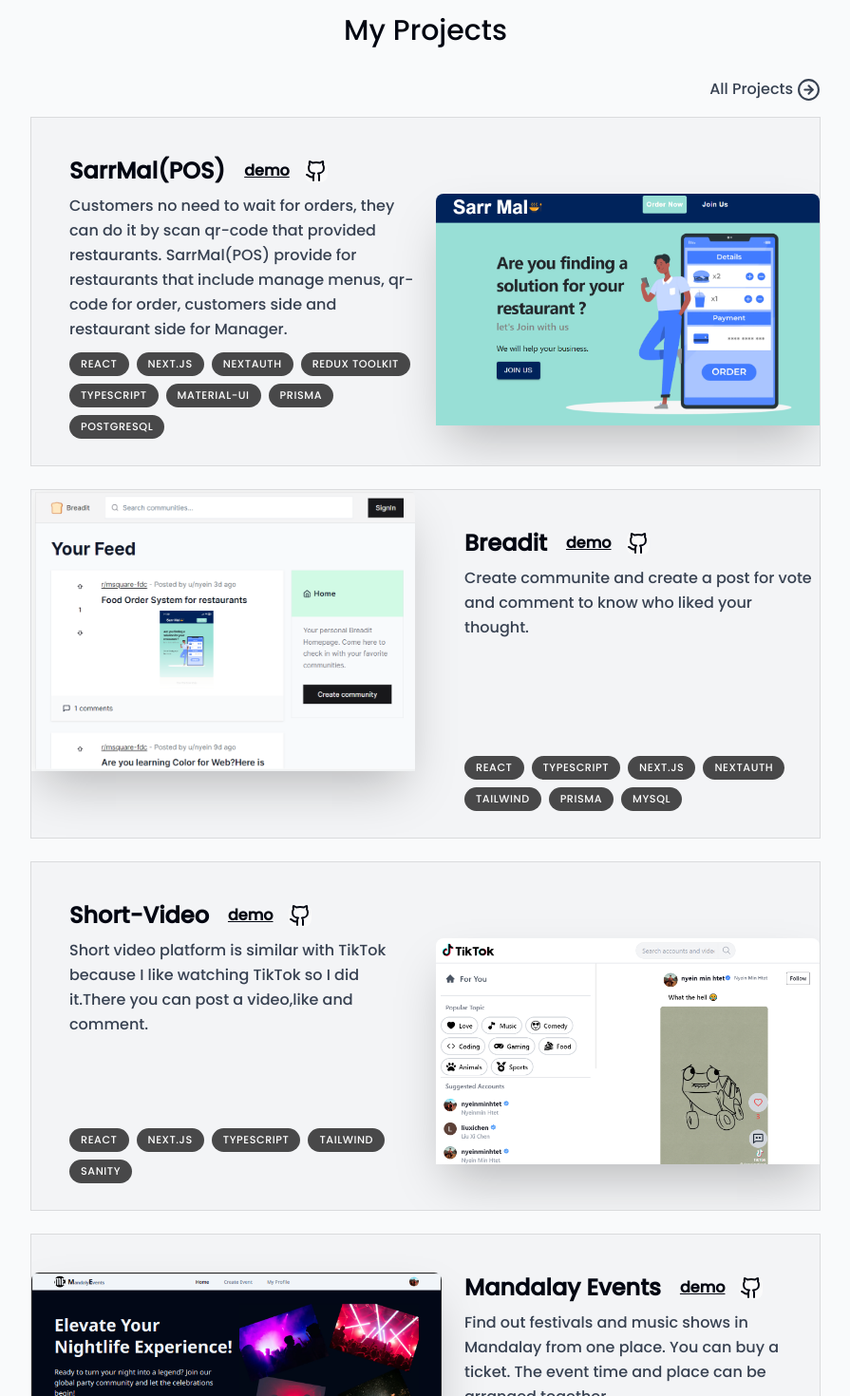
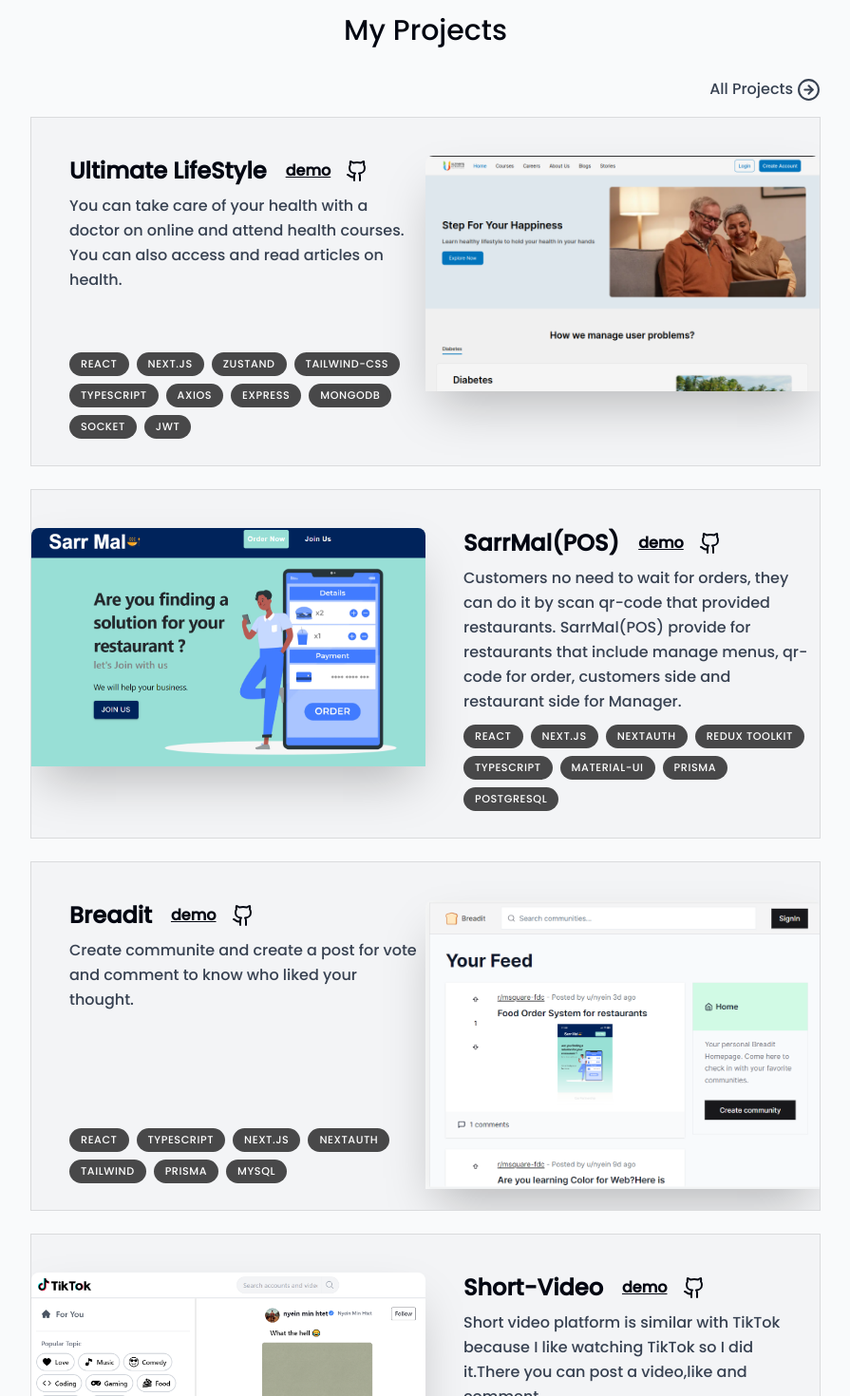
Before and after one commit to nyeinminhtet/portfolio, a Next.js app: page / in a window 1280 px wide. Shown: the part 1280-2750 px from the top of the page at 95% size, without its empty margins (192-1087 px from the left). Built offline with nearby package versions, Linux system fonts and the light colour scheme; no server answers.

Commit message:
add:feat-underline-hover-and-new-pj

```diff
--- a/app/globals.css
+++ b/app/globals.css
@@ -9,3 +9,11 @@
 .Borderblack {
   @apply border border-black/10;
 }
+
+/* styles.css */
+.underline-animation {
+  @apply absolute -bottom-1 left-0 bg-transparent h-[4px] bg-gradient-to-r from-indigo-400 to-indigo-700;
+  width: 0;
+  animation: underline-expand forwards;
+  transition: 1s ease-in-out;
+}
--- a/app/projects/page.tsx
+++ b/app/projects/page.tsx
@@ -8,6 +8,7 @@ import Image from "next/image";
 import { ChevronLeftCircle } from "lucide-react";
 import { useRouter } from "next/navigation";
 import SectionHeader from "@/components/sectionHeader";
+import { motion } from "framer-motion";
 
 const Page = () => {
   const router = useRouter();
@@ -31,12 +32,16 @@ const Page = () => {
           return (
             <div key={index} className="mb-3 sm:mb-6">
               <section
-                className=" bg-gray-100 relative flex flex-col md:flex-row gap-x-3 max-w-[40rem] Borderblack overflow-hidden hover:bg-gray-200 transition sm:pr-18
-                            relative sm:h-[28rem] dark:bg-gray-800 dark:hover:bg-gray-700 rounded-xl"
+                className=" bg-gray-100 group relative flex flex-col md:flex-row gap-x-3 max-w-[40rem] Borderblack overflow-hidden hover:bg-gray-200 transition sm:pr-18
+                             sm:h-[28rem] dark:bg-gray-800 dark:hover:bg-gray-700 rounded-xl"
               >
                 <div className="px-5 pt-4 pb-7 sm:pl-5 sm:pr-2 sm:pt-5 sm:max-w-[50%] flex flex-col h-full">
                   <div className="flex gap-2 items-center">
-                    <h3 className="text-2xl text-indigo-700">{title}</h3>
+                    <h3 className="relative text-2xl font-semibold dark:text-gray-200">
+                      {title}
+                      <motion.hr className="underline-animation group-hover:w-full" />
+                    </h3>
+
                     <div className="flex gap-4 absolute right-5 top-5">
                       <Link
                         href={demo}
@@ -45,12 +50,8 @@ const Page = () => {
                       >
                         demo
                       </Link>
-                      <Link
-                        href={github}
-                        target="_blank"
-                        className=" bg-zinc-50 rounded-lg hover:bg-zinc-400 "
-                      >
-                        <Github className="dark:text-black rounded-md hover:bg-zinc-400 dark:hover:bg-zinc-50" />
+                      <Link href={github} target="_blank">
+                        <Github className=" dark:text-white  rounded-md  hover:text-indigo-800 dark:hover:text-indigo-600" />
                       </Link>
                     </div>
                   </div>
@@ -61,7 +62,7 @@ const Page = () => {
                     {tags.map((tag, i) => (
                       <li
                         key={i}
-                        className=" bg-black/[0.7] px-3 py-1 text-[0.7rem] uppercase tracking-wider text-white rounded-full"
+                        className="bg-black/[0.7] px-3 py-1 text-[0.7rem] uppercase tracking-wider text-white rounded-full"
                       >
                         {tag}
                       </li>
--- a/components/project.tsx
+++ b/components/project.tsx
@@ -36,13 +36,14 @@ export default function Project({
       className="mb-3 sm:mb-6 last:mb-0 group"
     >
       <section
-        className=" bg-gray-100 flex flex-col md:flex-row max-w-[52rem] Borderblack overflow-hidden hover:bg-gray-200 transition md:pr-18
-       relative md:h-[23rem] dark:bg-gray-800 dark:hover:bg-gray-700"
+        className=" bg-gray-100 group flex flex-col md:flex-row max-w-[52rem] Borderblack overflow-hidden hover:bg-gray-200 transition md:pr-18
+      relative  md:h-[23rem] dark:bg-gray-800 "
       >
-        <div className=" px-5 pt-4 pb-7 md:pl-10 md:pr-2 md:pt-10 md:max-w-[50%] flex flex-col h-full md:group-even:ml-[26rem]">
-          <div className="flex gap-5 items-center">
-            <h3 className=" text-2xl font-semibold dark:text-gray-200">
+        <div className="px-5 pt-4 pb-7 md:pl-10 md:pr-2 md:pt-10 md:max-w-[50%] flex flex-col h-full md:group-even:ml-[50%]">
+          <div className=" flex gap-5 items-center">
+            <h3 className="relative text-2xl font-semibold dark:text-gray-200">
               {title}
+              <motion.hr className="underline-animation group-hover:w-full" />
             </h3>
             <div className="flex gap-4">
               <Link
@@ -52,12 +53,8 @@ export default function Project({
               >
                 demo
               </Link>
-              <Link
-                href={github}
-                target="_blank"
-                className=" bg-zinc-50 rounded-lg hover:bg-zinc-400 "
-              >
-                <Github className=" dark:text-black  rounded-md hover:bg-zinc-400 dark:hover:bg-zinc-50" />
+              <Link href={github} target="_blank">
+                <Github className=" dark:text-white  rounded-md  hover:text-indigo-800 dark:hover:text-indigo-600" />
               </Link>
             </div>
           </div>
@@ -68,7 +65,8 @@ export default function Project({
             {tags.map((tag, i) => (
               <li
                 key={i}
-                className=" bg-black/70 px-3 py-1 text-[0.7rem] uppercase tracking-wider text-white rounded-full"
+                className="bg-black/70 px-3 py-1 text-[0.7rem]
+                uppercase tracking-wider text-white rounded-full"
               >
                 {tag}
               </li>
@@ -76,14 +74,16 @@ export default function Project({
           </ul>
         </div>
 
+        <div className="absolute w-1/2 group-even:left-0 group-odd:right-0">
           <Image
             src={imageUrl}
             alt="project"
             quality={100}
             priority
-          className="md:absolute lg:group-hover:-translate-x-3 lg:group-hover:translate-y-3 lg:group-last:mt-10 lg:group-hover:scale-110 transition
-              md:right-0 w-full object-contain md:w-[25.25rem] md:group-last:w-[27rem] rounded-t-lg shadow-2xl cursor-pointer group-odd:top-20 group-even:left-0"
+            className="md:absolute lg:group-last:mt-10 transition
+              md:right-0 w-full object-cover md:w-[25.25rem] md:group-last:w-[27rem] rounded-t-lg shadow-2xl"
           />
+        </div>
       </section>
     </motion.div>
   );
--- a/libs/data.ts
+++ b/libs/data.ts
@@ -9,6 +9,7 @@ import shortvideo from "@/public/tiktok.png";
 import phaykyi from "@/public/phaykyi.png";
 import mandalayEvents from "@/public/mandalay_events.png";
 import jobBoard from "@/public/job-board.png";
+import ultimate1 from "@/public/ultimate1.png";
 
 import react from "@/assets/react.svg";
 import nextjs from "@/assets/nextjs-icon-svgrepo-com.svg";
@@ -55,6 +56,26 @@ export const links = [
 ] as const;
 
 export const projectsData = [
+  {
+    title: "Ultimate LifeStyle",
+    demo: "https://www.ultimatelifestyle.app/",
+    github: "https://www.ultimatelifestyle.app/",
+    description:
+      "You can take care of your health  with a doctor on online and attend  health courses. You can also access and read articles on health.",
+    tags: [
+      "React",
+      "Next.js",
+      "Zustand",
+      "Tailwind-Css",
+      "Typescript",
+      "Axios",
+      "Express",
+      "MongoDb",
+      "Socket",
+      "JWT",
+    ],
+    imageUrl: ultimate1,
+  },
   {
     title: "SarrMal(POS)",
     demo: "https://sarrmal.vercel.app/",
--- a/tailwind.config.js
+++ b/tailwind.config.js
@@ -12,6 +12,9 @@ module.exports = {
         "gradient-conic":
           "conic-gradient(from 180deg at 50% 50%, var(--tw-gradient-stops))",
       },
+      animation: {
+        "underline-expand": "underline-expand 1s ease-in-out",
+      },
     },
   },
   plugins: [],
```
Also changed, not shown: public/ultimate1.png (added). Lines whose indentation alone changed are shown as unchanged.
